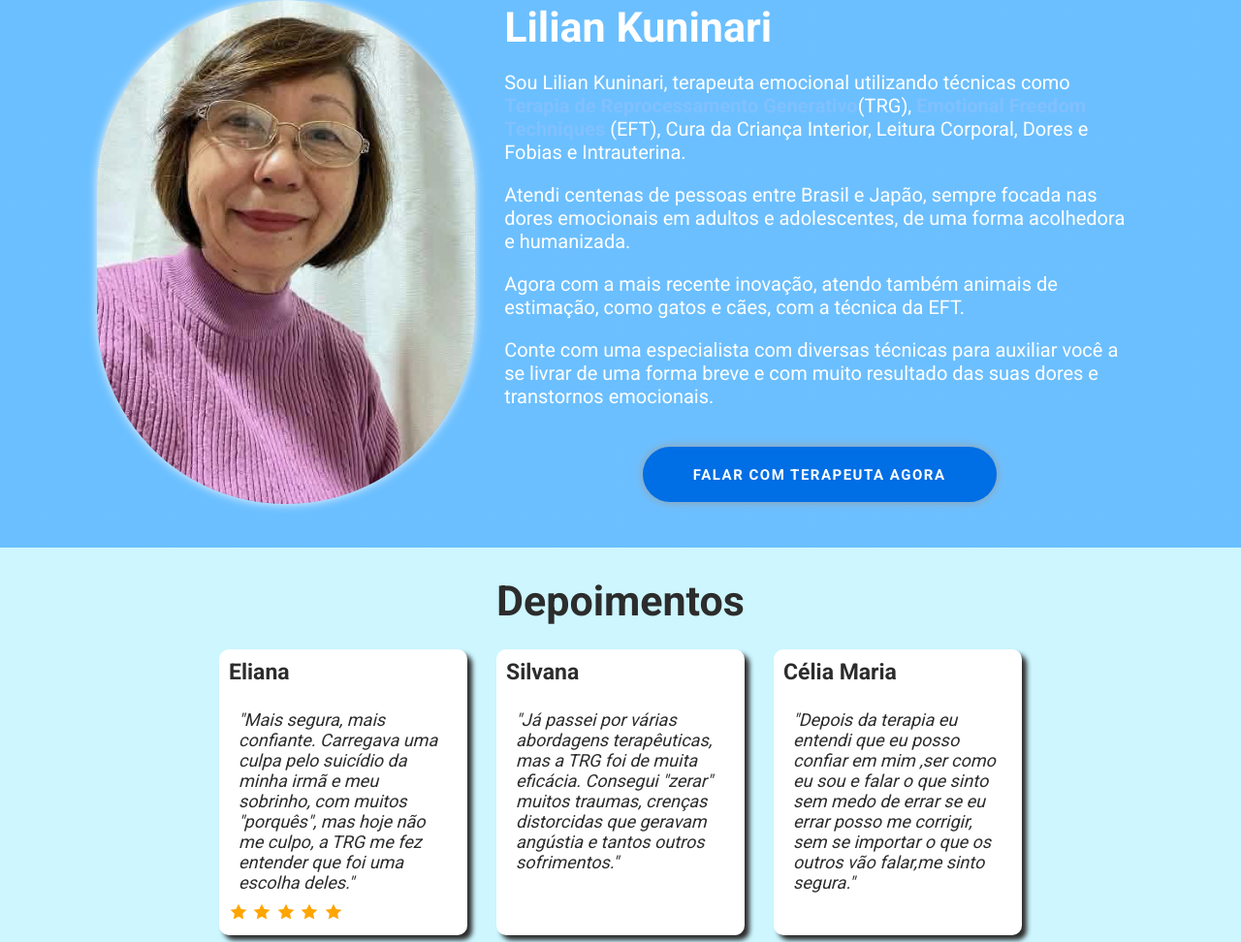
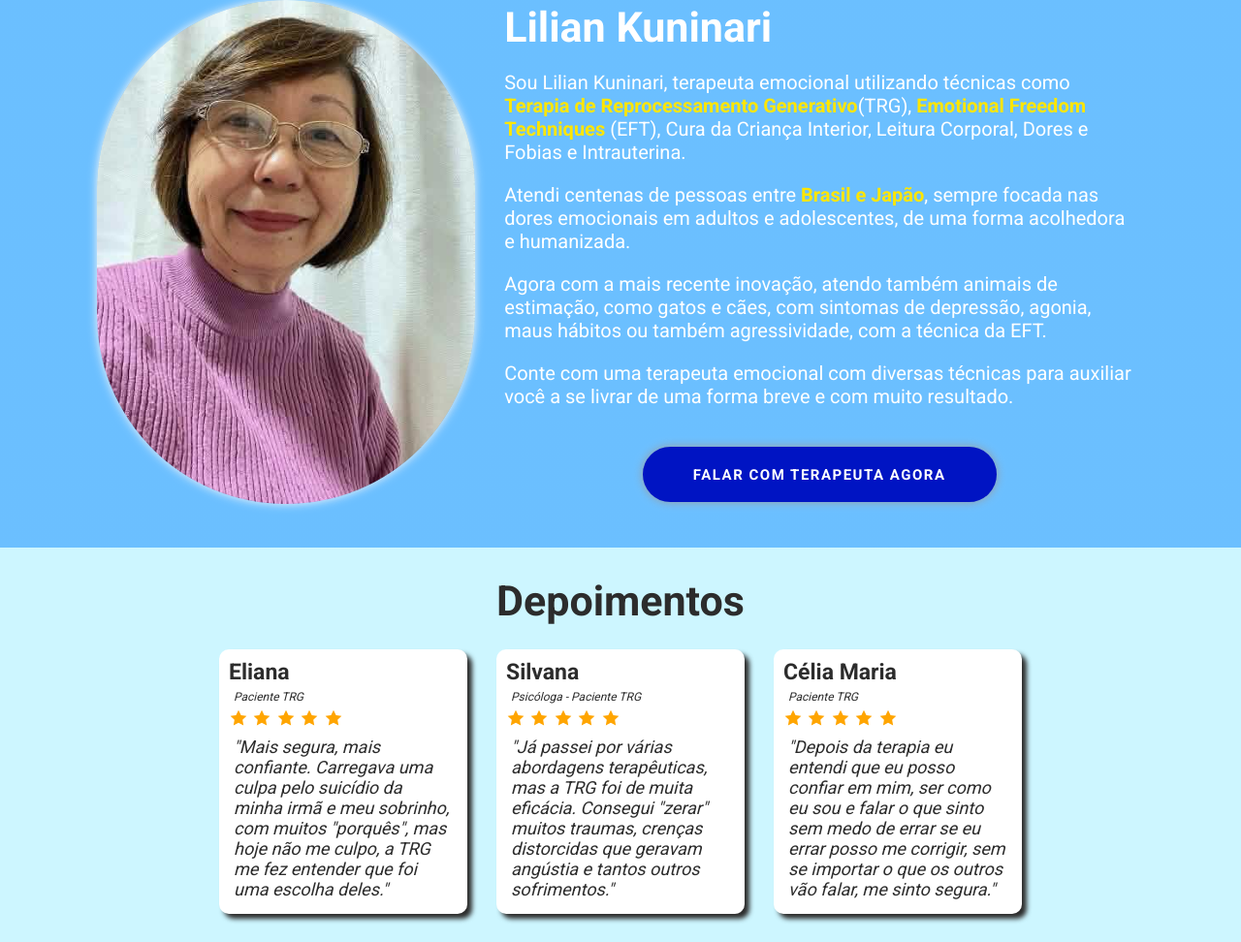
Before and after one commit to InariDEV-phk/Landing-Page-000, a plain HTML site: page index.html in a window 1280 px wide. Shown: the part 1678-2650 px from the top of the page at 97% size. Drawn offline with Linux system fonts and the light colour scheme.

Commit message:
Minor Adjustments

```diff
--- a/index.html
+++ b/index.html
@@ -19,13 +19,14 @@
     <div class="wrapper">
         <header>
             <img class="img-logo" src="./assets/logo-img.png" alt="logo-image">
-            <p>Dificuldades com o Emocional? <b>Te ajudamos a atingir o melhor estado mental!</b></p>
+            <p><b>Transforme sua dor em crescimento.</b></p>
+            <p>Ajudo pessoas com ansiedade, depressão, luto e pânico.</p>
             <button><a class="link-contact" href="https://wa.me/5544999727484?text=Ol%C3%A1%2C%20gostaria%20de%20agendar%20uma%20consulta.">Falar com terapeuta agora</a></button>
 
         </header>
 
         <div id="video-div">
-            <video src="./assets/video.mp4" autoplay loop muted></video>
+            <video src="./assets/video.mp4" autoplay loop muted playsinline></video>
             <div id="video-mask"></div>
         </div>
 
@@ -40,7 +41,7 @@
                     </div>
 
                     <p>TRG</p>
-                    <p style="font-size: large;">Técnica do <br>Reprocessamento<br> Generativo</p>
+                    <p style="font-size: large;">Técnica de <br>Reprocessamento<br> Generativo</p>
 
                 </div>
                 <div class="assuntos">
@@ -80,14 +81,14 @@
                     <div class="img-assunto">
                         <img src="./assets/baby.png" alt="pet" />
                     </div>
-                    <p>Terapia Intrauterina</p>
+                    <p>Intrauterina</p>
 
                 </div>
                 <div class="assuntos">
                     <div class="img-assunto">
                         <img src="./assets/sad.png" alt="pet" />
                     </div>
-                    <p>Fobias/Medo</p>
+                    <p>Fobia/Medo</p>
 
                 </div>
 
@@ -121,11 +122,12 @@
                 <!--<p>OAB/SP 449.415</p>-->
                 <p>Sou Lilian Kuninari, terapeuta emocional utilizando técnicas como <b>Terapia de Reprocessamento Generativo</b>(TRG),
                 <b>Emotional Freedom Techniques</b> (EFT), Cura da Criança Interior, Leitura Corporal, Dores e Fobias e Intrauterina.</p>
-                <p>Atendi centenas de pessoas entre Brasil e Japão, sempre focada nas dores emocionais em adultos e adolescentes,
+                <p>Atendi centenas de pessoas entre <b>Brasil e Japão</b>, sempre focada nas dores emocionais em adultos e adolescentes,
                     de uma forma acolhedora e humanizada.</p>
-                <p>Agora com a mais recente inovação, atendo também animais de estimação, como gatos e cães, com a técnica da EFT.</p>
-                <p>Conte com uma especialista com diversas técnicas para auxiliar você a se livrar de uma forma breve
-                    e com muito resultado das suas dores e transtornos emocionais.</p>
+                <p>Agora com a mais recente inovação, atendo também animais de estimação, como gatos e cães, com sintomas
+                    de depressão, agonia, maus hábitos ou também agressividade, com a técnica da EFT.</p>
+                <p>Conte com uma terapeuta emocional com diversas técnicas para auxiliar você a se livrar de uma forma breve
+                    e com muito resultado.</p>
 
                 <button class="button-sobre"><a class="link-contact-sobre" href="https://wa.me/5544999727484?text=Ol%C3%A1%2C%20gostaria%20de%20agendar%20uma%20consulta.">Falar com terapeuta agora</a></button>
             </div>
@@ -143,12 +145,8 @@
             <div class="depo-text">
 
                 <h3>Eliana</h3>
-
-                <p>
-                    "Mais segura, mais confiante. Carregava uma culpa pelo suicídio da minha irmã e meu sobrinho, com muitos "porquês",
-                    mas hoje não me culpo, a TRG me fez entender que foi uma escolha deles."
-                </p>
-            <svg width="20" height="20" viewBox="0 0 24 24" fill="orange">
+                <p style="font-size:12px">Paciente TRG</p>
+                <svg width="20" height="20" viewBox="0 0 24 24" fill="orange">
             <polygon points="12 2 15.09 8.26 22 9.27 17 14.14 18.18 21.02 12 17.77 5.82 21.02 7 14.14 2 9.27 8.91 8.26 12 2"></polygon>
             </svg>
             <svg width="20" height="20" viewBox="0 0 24 24" fill="orange">
@@ -164,11 +162,33 @@
             <polygon points="12 2 15.09 8.26 22 9.27 17 14.14 18.18 21.02 12 17.77 5.82 21.02 7 14.14 2 9.27 8.91 8.26 12 2"></polygon>
             </svg>
 
+                <p>
+                    "Mais segura, mais confiante. Carregava uma culpa pelo suicídio da minha irmã e meu sobrinho, com muitos "porquês",
+                    mas hoje não me culpo, a TRG me fez entender que foi uma escolha deles."
+                </p>
+
+
             </div>
 
             <div class="depo-text">
 
                 <h3>Silvana</h3>
+                <p style="font-size:12px">Psicóloga - Paciente TRG</p>
+                <svg width="20" height="20" viewBox="0 0 24 24" fill="orange">
+            <polygon points="12 2 15.09 8.26 22 9.27 17 14.14 18.18 21.02 12 17.77 5.82 21.02 7 14.14 2 9.27 8.91 8.26 12 2"></polygon>
+            </svg>
+            <svg width="20" height="20" viewBox="0 0 24 24" fill="orange">
+            <polygon points="12 2 15.09 8.26 22 9.27 17 14.14 18.18 21.02 12 17.77 5.82 21.02 7 14.14 2 9.27 8.91 8.26 12 2"></polygon>
+            </svg>
+            <svg width="20" height="20" viewBox="0 0 24 24" fill="orange">
+            <polygon points="12 2 15.09 8.26 22 9.27 17 14.14 18.18 21.02 12 17.77 5.82 21.02 7 14.14 2 9.27 8.91 8.26 12 2"></polygon>
+            </svg>
+            <svg width="20" height="20" viewBox="0 0 24 24" fill="orange">
+            <polygon points="12 2 15.09 8.26 22 9.27 17 14.14 18.18 21.02 12 17.77 5.82 21.02 7 14.14 2 9.27 8.91 8.26 12 2"></polygon>
+            </svg>
+            <svg width="20" height="20" viewBox="0 0 24 24" fill="orange">
+            <polygon points="12 2 15.09 8.26 22 9.27 17 14.14 18.18 21.02 12 17.77 5.82 21.02 7 14.14 2 9.27 8.91 8.26 12 2"></polygon>
+            </svg>
 
                 <p>
                     "Já passei por várias abordagens terapêuticas, mas a TRG foi de muita eficácia.
@@ -180,10 +200,26 @@
             <div class="depo-text">
 
                 <h3>Célia Maria</h3>
+                <p style="font-size:12px">Paciente TRG</p>
+                <svg width="20" height="20" viewBox="0 0 24 24" fill="orange">
+            <polygon points="12 2 15.09 8.26 22 9.27 17 14.14 18.18 21.02 12 17.77 5.82 21.02 7 14.14 2 9.27 8.91 8.26 12 2"></polygon>
+            </svg>
+            <svg width="20" height="20" viewBox="0 0 24 24" fill="orange">
+            <polygon points="12 2 15.09 8.26 22 9.27 17 14.14 18.18 21.02 12 17.77 5.82 21.02 7 14.14 2 9.27 8.91 8.26 12 2"></polygon>
+            </svg>
+            <svg width="20" height="20" viewBox="0 0 24 24" fill="orange">
+            <polygon points="12 2 15.09 8.26 22 9.27 17 14.14 18.18 21.02 12 17.77 5.82 21.02 7 14.14 2 9.27 8.91 8.26 12 2"></polygon>
+            </svg>
+            <svg width="20" height="20" viewBox="0 0 24 24" fill="orange">
+            <polygon points="12 2 15.09 8.26 22 9.27 17 14.14 18.18 21.02 12 17.77 5.82 21.02 7 14.14 2 9.27 8.91 8.26 12 2"></polygon>
+            </svg>
+            <svg width="20" height="20" viewBox="0 0 24 24" fill="orange">
+            <polygon points="12 2 15.09 8.26 22 9.27 17 14.14 18.18 21.02 12 17.77 5.82 21.02 7 14.14 2 9.27 8.91 8.26 12 2"></polygon>
+            </svg>
 
                 <p>
-                    "Depois da terapia eu entendi que eu posso confiar em mim ,ser como eu sou e falar o que sinto sem medo de errar
-                    se eu errar posso me corrigir, sem se importar o que os outros vão falar,me sinto segura."
+                    "Depois da terapia eu entendi que eu posso confiar em mim, ser como eu sou e falar o que sinto sem medo de errar
+                    se eu errar posso me corrigir, sem se importar o que os outros vão falar, me sinto segura."
                 </p>
 
             </div>
--- a/styles.css
+++ b/styles.css
@@ -10,7 +10,7 @@
     --primary-color: #ffffff;
     --secondary-color: #0091ff94;
     --terciary-color: #81c0ff;
-    --button-color: #006ee4;
+    --button-color: #0014c3;
     --forth-color: #cdf6ff;
 }
 
@@ -25,6 +25,7 @@
 p{
     color: #2c2c2c;
 }
+
 
 header {
     max-width: 100vw;
@@ -49,8 +50,6 @@ video{
     position: fixed;
     top: 0;
     background: linear-gradient(109deg, #03030480 15%, rgba(10, 12, 16, 0.5) 50%, rgba(10, 12, 16, 0.5) 85%);
-    width: 100%;
-    height: 100%;
 }
 
 
@@ -72,7 +71,7 @@ header p {
 
 b {
     font-weight: 700;
-    color: var(--terciary-color);
+    color:#ffe600;
 }
 
 button {
@@ -282,11 +281,10 @@ button:active {
 .depo-text h3{
     color: #2c2c2c;
     font-size: 23px;
-    margin-bottom: 15px;
 }
 
 .depo-text p{
-    padding: 10px;
+    padding: 5px;
     color: #2c2c2c;
     font-style: italic;
 
@@ -556,7 +554,7 @@ footer .img-logo-footer{
 
     header {
         width: 100%;
-        height: 37%;
+        height: 30%;
 
         background-size: cover;
         background-position: center;
@@ -595,9 +593,9 @@ footer .img-logo-footer{
 @media screen and (max-width:400px) {
 
     header {
-        padding-top: 20%;
+        padding-top: 10%;
         width: 100%;
-        height: 20%;
+        height: 30%;
         background-size: cover;
         background-position: center;
     }
@@ -617,10 +615,7 @@ footer .img-logo-footer{
         font-size: 15px;
     }
 
-    .img-logo {
-        width: 0%;
 
-    }
 
     .assuntos {
         margin: 0 auto;
@@ -699,7 +694,7 @@ footer .img-logo-footer{
 
     header {
         width: 100%;
-        height: 20%;
+        height: 28%;
         background-size: cover;
         background-position: center;
     }
```
